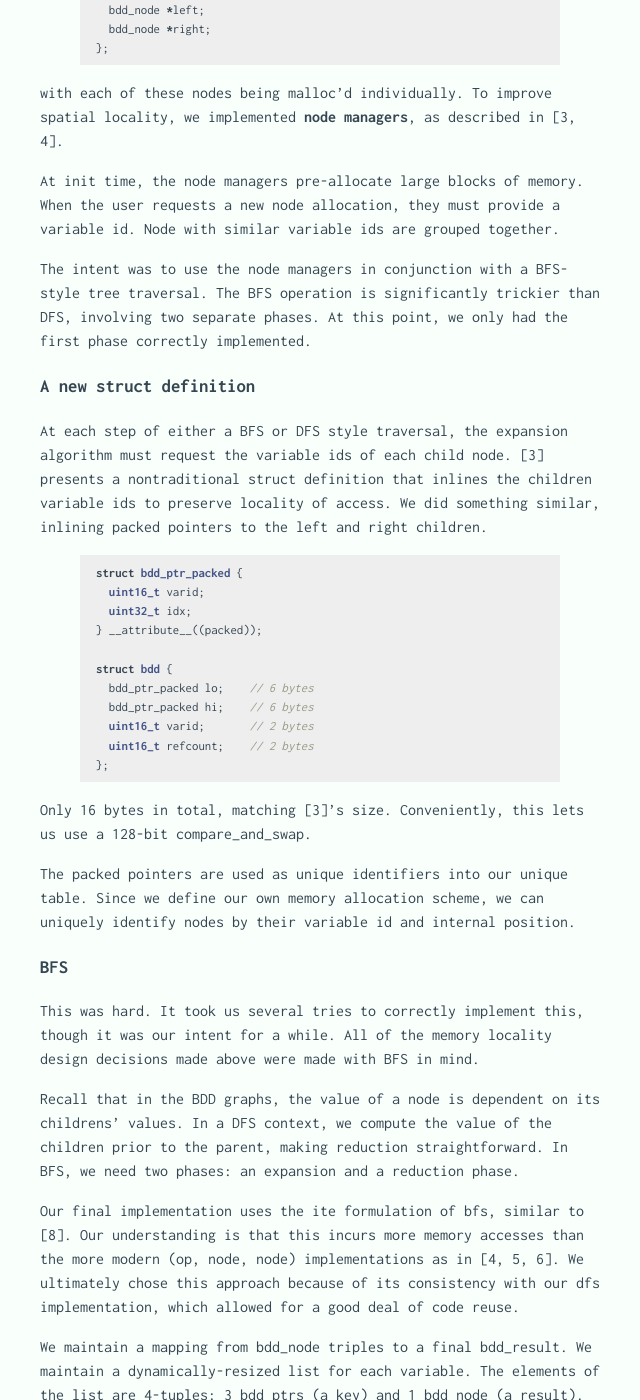
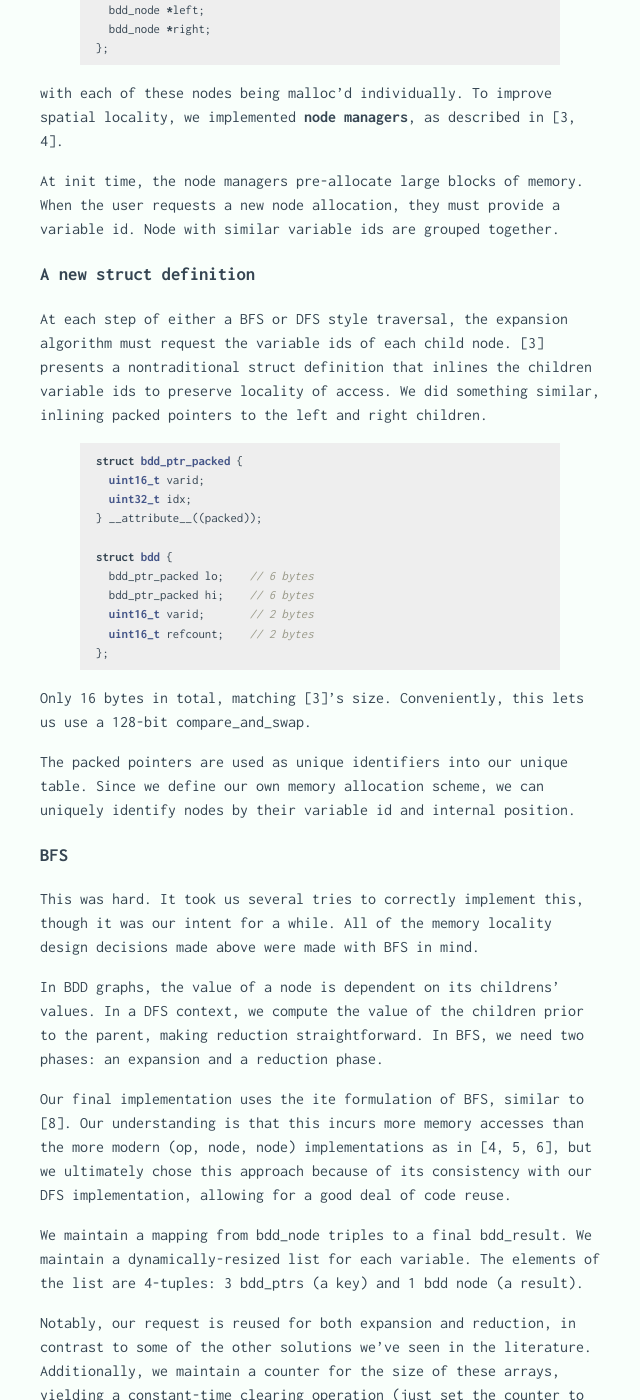
Before and after one commit to evanbergeron/lockfree-bdd, a Jekyll site: the page built from index.md, in a window 1280 px wide and 1400 px high, scrolled down 2274 px. Shown: the whole window, without its empty margins (0-640 px from the left). Built offline with Jekyll 4.4.1, drawn with Linux system fonts in a browser that asks for light colours; some of the changed text lies outside the part shown.

Commit message:
Rewording

```diff
--- a/index.md
+++ b/index.md
@@ -80,8 +80,6 @@ struct bdd_node {
 with each of these nodes being malloc'd individually. To improve spatial locality, we implemented **node managers**, as described in [3, 4].
 
 At init time, the node managers pre-allocate large blocks of memory. When the user requests a new node allocation, they must provide a variable id. Node with similar variable ids are grouped together.
-
-The intent was to use the node managers in conjunction with a BFS-style tree traversal. The BFS operation is significantly trickier than DFS, involving two separate phases. At this point, we only had the first phase correctly implemented.
 
 ### A new struct definition
 
@@ -109,9 +107,9 @@ The packed pointers are used as unique identifiers into our unique table. Since
 
 This was hard. It took us several tries to correctly implement this, though it was our intent for a while. All of the memory locality design decisions made above were made with BFS in mind.
 
-Recall that in the BDD graphs, the value of a node is dependent on its childrens' values. In a DFS context, we compute the value of the children prior to the parent, making reduction straightforward. In BFS, we need two phases: an expansion and a reduction phase.
+In BDD graphs, the value of a node is dependent on its childrens' values. In a DFS context, we compute the value of the children prior to the parent, making reduction straightforward. In BFS, we need two phases: an expansion and a reduction phase.
 
-Our final implementation uses the ite formulation of bfs, similar to [8]. Our understanding is that this incurs more memory accesses than the more modern (op, node, node) implementations as in [4, 5, 6]. We ultimately chose this approach because of its consistency with our dfs implementation, which allowed for a good deal of code reuse.
+Our final implementation uses the ite formulation of BFS, similar to [8]. Our understanding is that this incurs more memory accesses than the more modern (op, node, node) implementations as in [4, 5, 6], but we ultimately chose this approach because of its consistency with our DFS implementation, allowing for a good deal of code reuse.
 
 We maintain a mapping from bdd_node triples to a final bdd_result. We maintain a dynamically-resized list for each variable. The elements of the list are 4-tuples: 3 bdd_ptrs (a key) and 1 bdd node (a result).
 
@@ -181,7 +179,7 @@ Designing an efficient request table turned out to be pretty tricky. In a typica
 
 To support this operation, we introduced a version counter. Each element in the table stores its version number. Our delete_all operation simply increments the version counter.
 
-Our final implementation maintains an array and hash table for each variable id. The array stores result nodes which will eventually be forwarded into the unique table. The hash table's key are (f, g, h) triples. The values are the index into the aforementioned array.
+Our final implementation maintains an array and hash table for each variable id. The array stores result nodes, all of which will eventually be forwarded into the unique table. The hash table's keys are (f, g, h) triples. The values are indicies into the array.
 
 All of these data structures are accessed in parallel by multiple threads. The array supports lock-free atomic updates and resizing. The hash table uses fine-grained locking with an open-addressing, linear probing scheme.
 
```
Also changed, not shown: other parts of index.md (+1 -1 lines).
